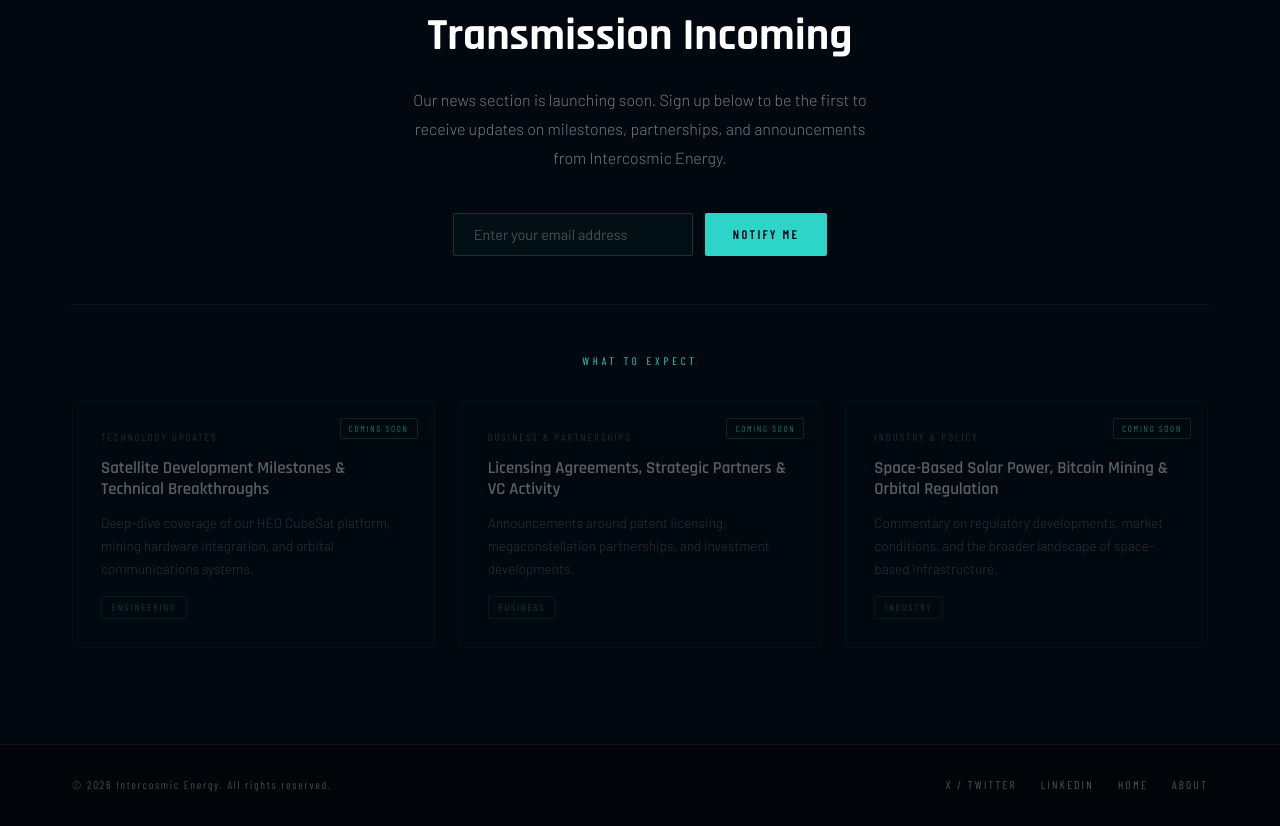
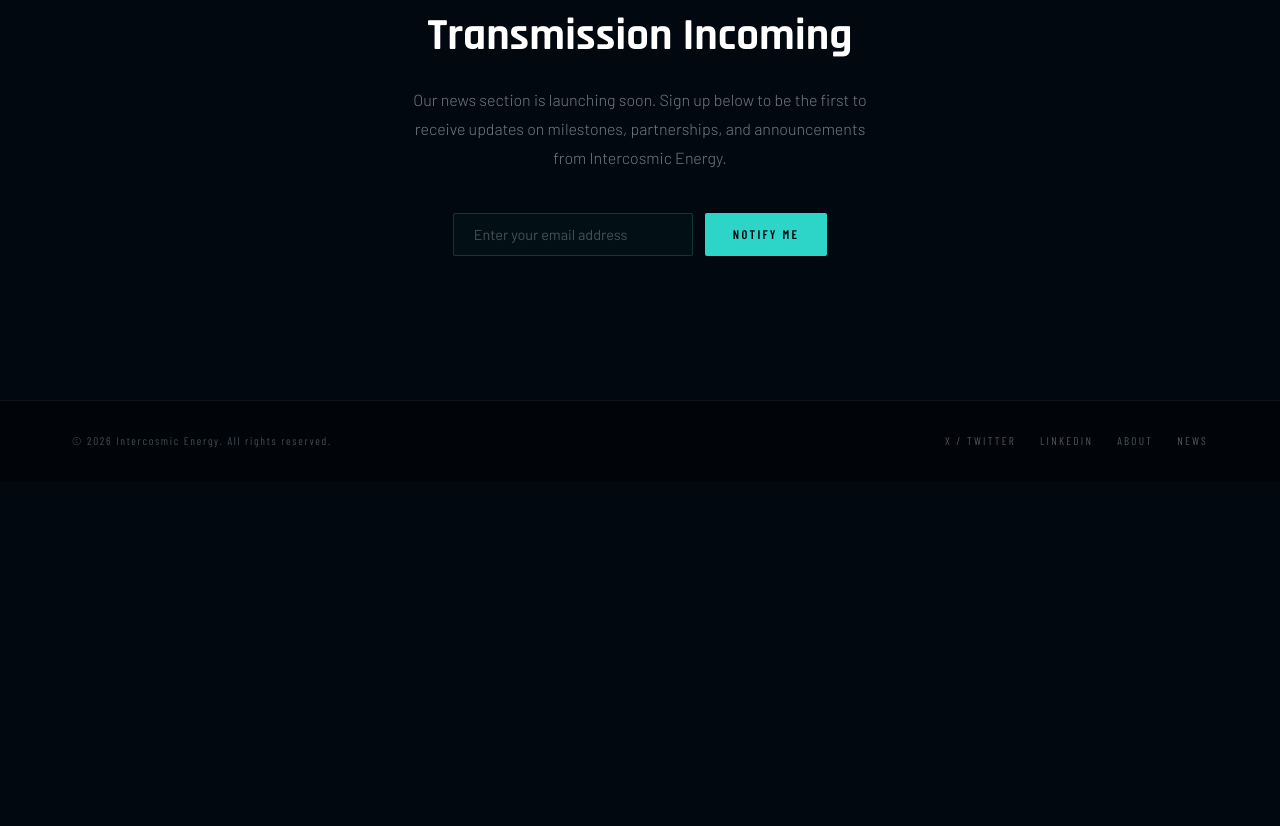
Before and after one commit to intercosmicenergy/intercosmicenergy-website, a website: page news.html in a window 1280 px wide. Shown: the part 738-1564 px from the top of the page. After the commit the page ends 1219 px from the top, so only its background shows below. Drawn offline with nearby package versions, Linux system fonts and the light colour scheme; a web font is replaced by a local one.

Commit message:
Fixed footer on about page adn updated News template page.

```diff
--- a/news.html
+++ b/news.html
@@ -119,7 +119,7 @@
       <img src="images/logo.jpg" alt="Intercosmic Energy" />
       <div class="nav-brand">
         <div class="nav-brand-name">INTERCOSMIC ENERGY</div>
-        <div class="nav-brand-sub">Space-Based Value</div>
+        <div class="nav-brand-sub">Bitcoin Mining in Space</div>
       </div>
     </a>
     <div class="nav-links">
@@ -170,35 +170,6 @@
       <button class="notify-btn" onclick="handleNotify()">Notify Me</button>
     </div>
     <div class="notify-success" id="notifySuccess">✓ &nbsp;You're on the list. We'll be in touch.</div>
-
-    <div style="border-top: 1px solid rgba(45,212,200,0.08); padding-top: 3rem; margin-top: 1rem;">
-      <div class="preview-label">What to Expect</div>
-      <div class="preview-grid">
-
-        <div class="preview-card">
-          <div class="preview-date">Technology Updates</div>
-          <div class="preview-title">Satellite Development Milestones &amp; Technical Breakthroughs</div>
-          <div class="preview-excerpt">Deep-dive coverage of our HEO CubeSat platform, mining hardware integration, and orbital communications systems.</div>
-          <span class="preview-tag">Engineering</span>
-        </div>
-
-        <div class="preview-card">
-          <div class="preview-date">Business &amp; Partnerships</div>
-          <div class="preview-title">Licensing Agreements, Strategic Partners &amp; VC Activity</div>
-          <div class="preview-excerpt">Announcements around patent licensing, megaconstellation partnerships, and investment developments.</div>
-          <span class="preview-tag">Business</span>
-        </div>
-
-        <div class="preview-card">
-          <div class="preview-date">Industry &amp; Policy</div>
-          <div class="preview-title">Space-Based Solar Power, Bitcoin Mining &amp; Orbital Regulation</div>
-          <div class="preview-excerpt">Commentary on regulatory developments, market conditions, and the broader landscape of space-based infrastructure.</div>
-          <span class="preview-tag">Industry</span>
-        </div>
-
-      </div>
-    </div>
-
   </div>
 </section>
 
@@ -207,10 +178,10 @@
   <div class="footer-inner">
     <div class="footer-copy">© <span id="year"></span> Intercosmic Energy. All rights reserved.</div>
     <div class="footer-links">
-      <a href="#">X / Twitter</a>
-      <a href="#">LinkedIn</a>
-      <a href="index.html">Home</a>
+      <a href="https://x.com/intercosmicNRG">X / Twitter</a>
+      <a href="https://www.linkedin.com/company/intercosmic-energy">LinkedIn</a>
       <a href="about.html">About</a>
+      <a href="news.html">News</a>
     </div>
   </div>
 </footer>
```
Also changed, not shown: about.html (+3 -3 lines).
